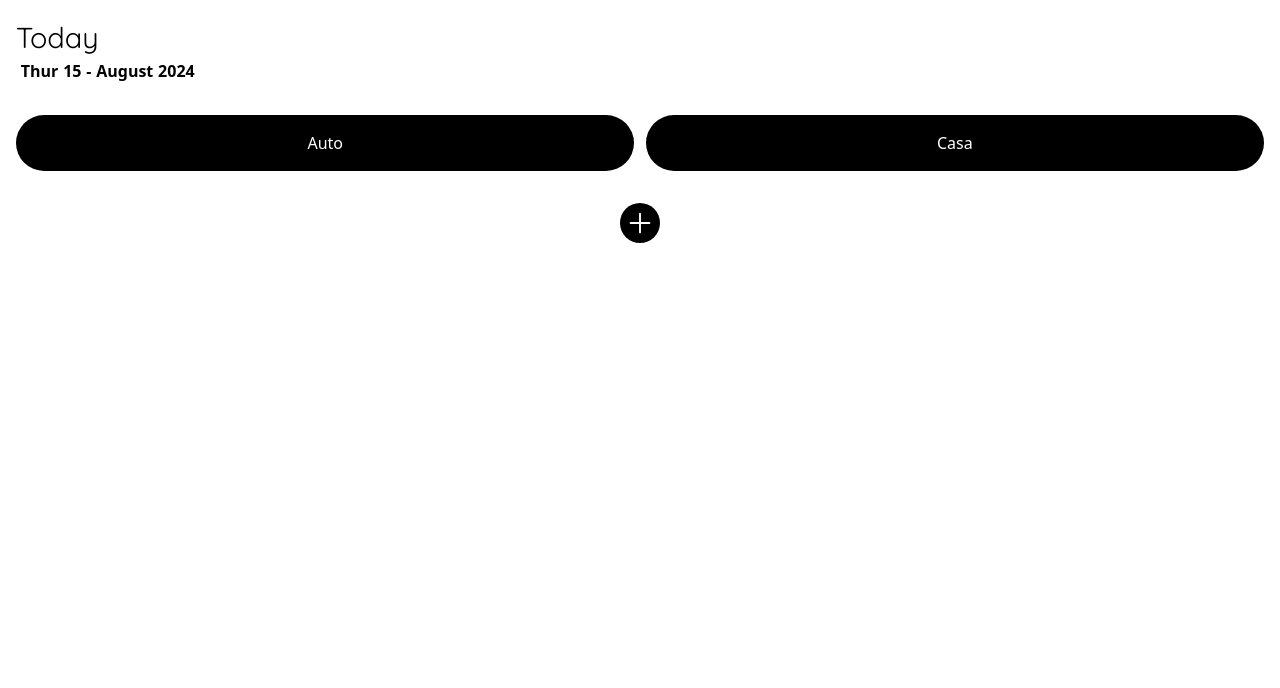
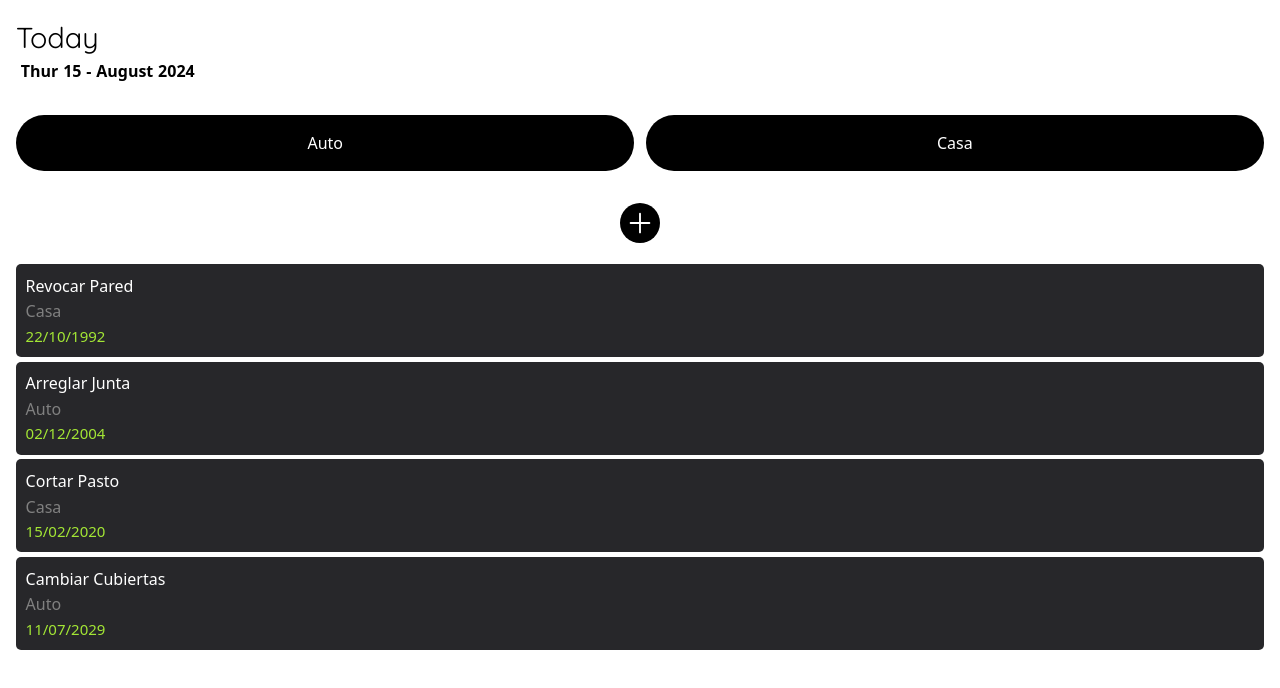
Before and after one commit to ignaarguello/TSM---Frontend, a React (Vite) app: page / in a window 1280 px wide. Shown: the top 688 px of the page. Built offline with nearby package versions, Linux system fonts and the light colour scheme.

Commit message:
Add: Maquetado de interaz de tareas

```diff
--- a/src/App.jsx
+++ b/src/App.jsx
@@ -4,6 +4,7 @@ import './App.css'
 import DateComponent from './components/DateComponent/DateComponent'
 import FormModal from './components/FormModal/FormModal'
 import LinkPage from './components/LinkPage/LinkPage'
+import TaskBox from './components/TaskBox/TaskBox'
 
 
 function App() {
@@ -16,6 +17,8 @@ function App() {
       <LinkPage />
       {/* Componente de Boton y Modal */}
       <FormModal />
+      {/* Componente que renderiza las tareas */}
+      <TaskBox />
     </div>
   )
 }
--- a/src/components/FormTask/FormTask.jsx
+++ b/src/components/FormTask/FormTask.jsx
@@ -21,25 +21,15 @@ export default function FormTask() {
     const year = date.getFullYear()
     const FormattedDate = `${day}/${month}/${year}`
 
-    //Modelo de data a enviar
+    //Modelo de data a enviar - (Nombre, Fecha, Tipo)
     const ModelData = { name: name, date: FormattedDate, type: SelectedActive }
 
     //Funcion set para el nombre de la task
     const SetName = (event) => setName(event.target.value)
 
-    //Funcion encargada de modificar las clases de los Select - (Auto o Casa)
-    //Usaremos JQuery...
-    const SelectItem = document.querySelectorAll('.ItemSelect_FT')
-
-    //Funcion encargada de la logica de enviar la data
-    const CollectData = () => {
-        console.log(ModelData)
-        console.log(SelectItem)
-    }
-
+    //Funcion encargada de la logica de enviar la data y Setear el Type
     const handleTypeChange = (type) => {
         setSelectedActive(type);
-        console.log(ModelData)
     };
 
     //Componente Formulario para crear las Task - (Form Task)
--- /dev/null
+++ b/src/components/TaskBox/TaskBox.jsx
@@ -0,0 +1,23 @@
+import React from 'react'
+
+//Estilos
+import '../../styles/TaskBox.css'
+
+//Data
+import data_task from '../../data/data-task'
+
+export default function TaskBox() {
+    return (
+        <div id='Contenedor-General_TaskBox'>
+            {
+                data_task.map((elem, index) =>
+                    <div key={index} className='TaskContenedor_TaskBox bg-zinc-800'>
+                        <span id='Name_TaskBox'>{elem.name}</span>
+                        <span id='Type_TaskBox'>{elem.type}</span>
+                        <span id='Date_TaskBox'>{elem.date}</span>
+                    </div>
+                )
+            }
+        </div>
+    )
+}
--- /dev/null
+++ b/src/data/data-task.js
@@ -0,0 +1,23 @@
+const data_task = [{
+        name: "Revocar Pared",
+        date: "22/10/1992",
+        type: "Casa"
+    },
+    {
+        name: "Arreglar Junta",
+        date: "02/12/2004",
+        type: "Auto"
+    },
+    {
+        name: "Cortar Pasto",
+        date: "15/02/2020",
+        type: "Casa"
+    },
+    {
+        name: "Cambiar Cubiertas",
+        date: "11/07/2029",
+        type: "Auto"
+    },
+]
+
+export default data_task
--- a/src/styles/FormTask.css
+++ b/src/styles/FormTask.css
@@ -45,6 +45,7 @@
     justify-content: center;
     align-items: center;
     border-radius: 30px;
+    cursor: pointer;
   }
 
   /* Propiedades del Button - Create */
--- /dev/null
+++ b/src/styles/TaskBox.css
@@ -0,0 +1,38 @@
+/* Android - 360px */
+@media screen and (min-width: 360px) {
+  /* Contenedor General del TaskBox */
+  #Contenedor-General_TaskBox {
+    height: 10rem;
+    margin-top: 1.3rem;
+  }
+
+  /* Contenedor de CADA - TaskFox */
+  .TaskContenedor_TaskBox {
+    display: flex;
+    flex-direction: column;
+    gap: 0.1rem;
+    margin: 0.3rem 0;
+    padding: 0.6rem;
+    border-radius: 5px;
+  }
+
+  /* Name Task */
+  #Name_TaskBox {
+    font-weight: 400;
+    font-size: 16px;
+    color: white;
+  }
+
+  /* Type Task */
+  #Type_TaskBox {
+    color: gray;
+    font-weight: 300;
+  }
+
+  /* Date Task */
+  #Date_TaskBox {
+    color: rgb(163 230 53);
+    font-weight: 300;
+    font-size: 15px;
+  }
+}
```
